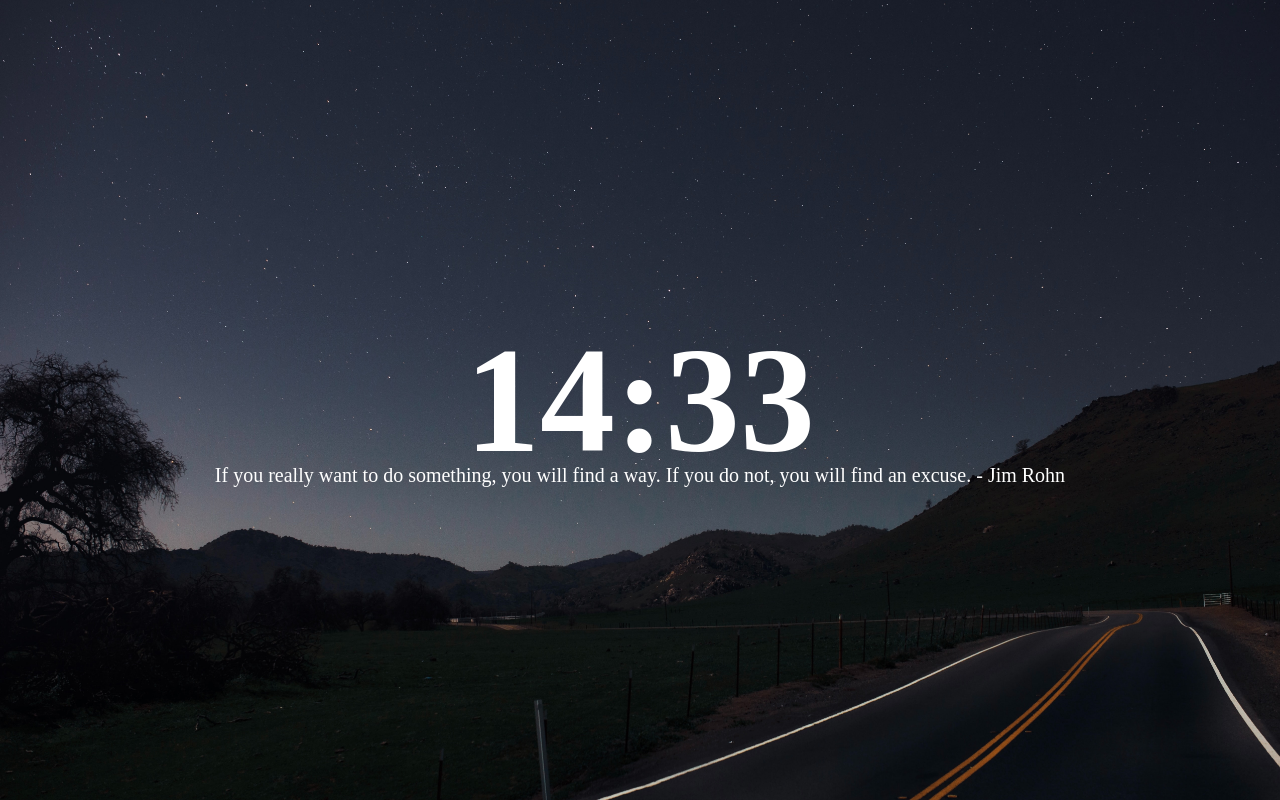
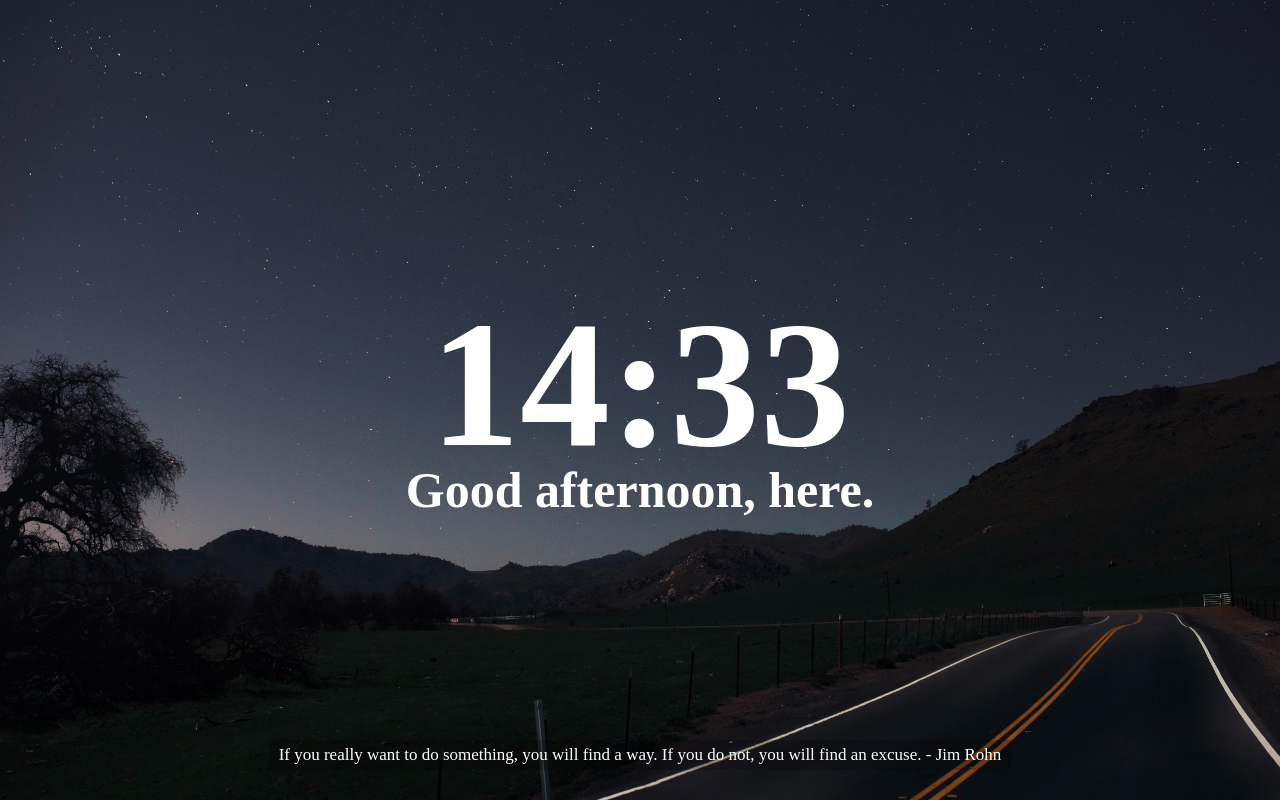
Before and after one commit to herekim/vanillajs, a website built with webpack: page public/index.html in a window 1280 px wide. Built offline with nearby package versions, Linux system fonts and the light colour scheme; files whose address does not match are found by name.

Commit message:
quotes & greet

```diff
--- a/src/styles.css
+++ b/src/styles.css
@@ -18,8 +18,8 @@ html {
 }
 
 .clock {
-  height: 150px;
-  font-size: 150px;
+  height: 180px;
+  font-size: 180px;
   font-weight: bold;
   color: white;
 }
@@ -31,6 +31,10 @@ html {
 }
 
 #quote {
+  position: fixed;
+  bottom: 30px;
   color: white;
-  font-size: 20px;
+  font-size: 17px;
+  background-color: rgba(0, 0, 0, 0.2);
+  padding: 5px 10px;
 }
--- a/src/time.js
+++ b/src/time.js
@@ -30,9 +30,10 @@ const handleGreetMessage = () => {
   else return "evening";
 };
 
-// const handleGreet = () => {
-//   return (greet.innerText = `Good ${handleGreetMessage()}, here.`);
-// };
+const handleGreet = () => {
+  return (greet.innerText = `Good ${handleGreetMessage()}, here.`);
+};
 
+handleClock();
 setInterval(handleClock, 1000);
-// handleGreet();
+handleGreet();
```
